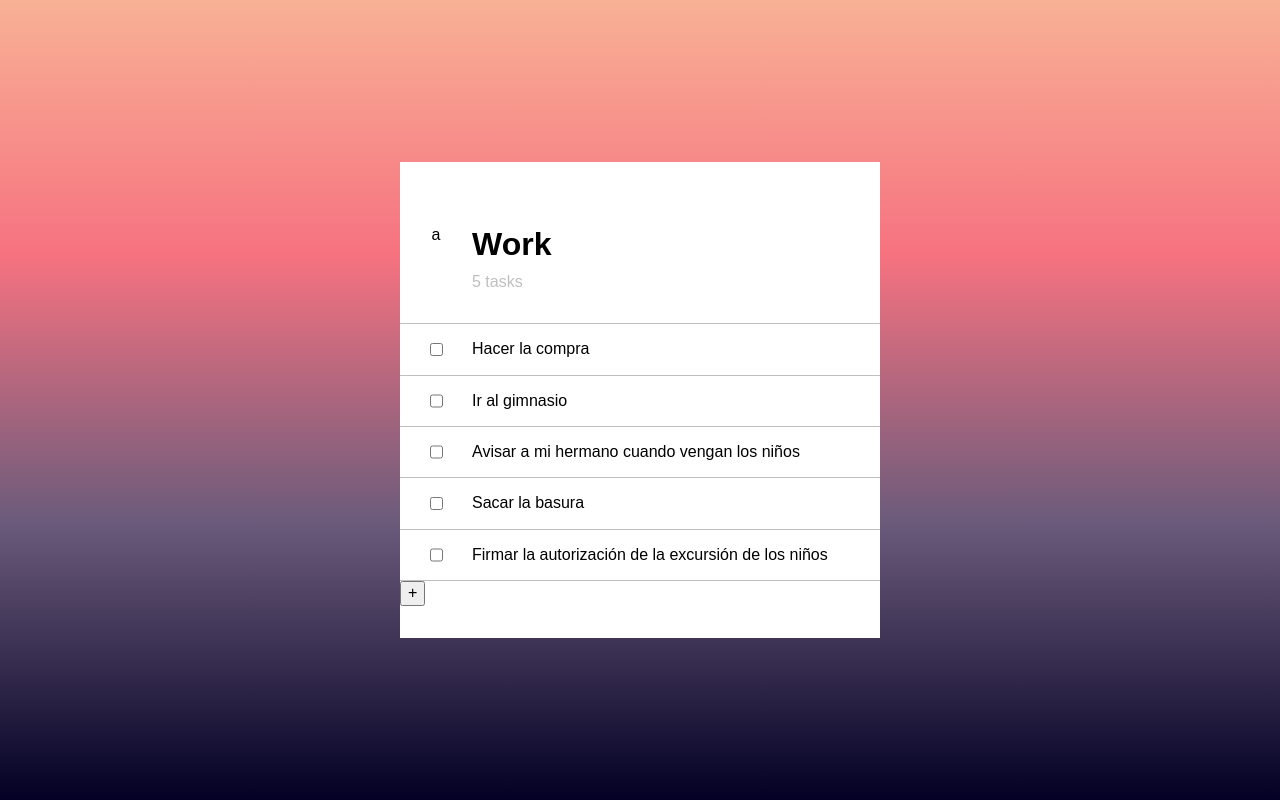
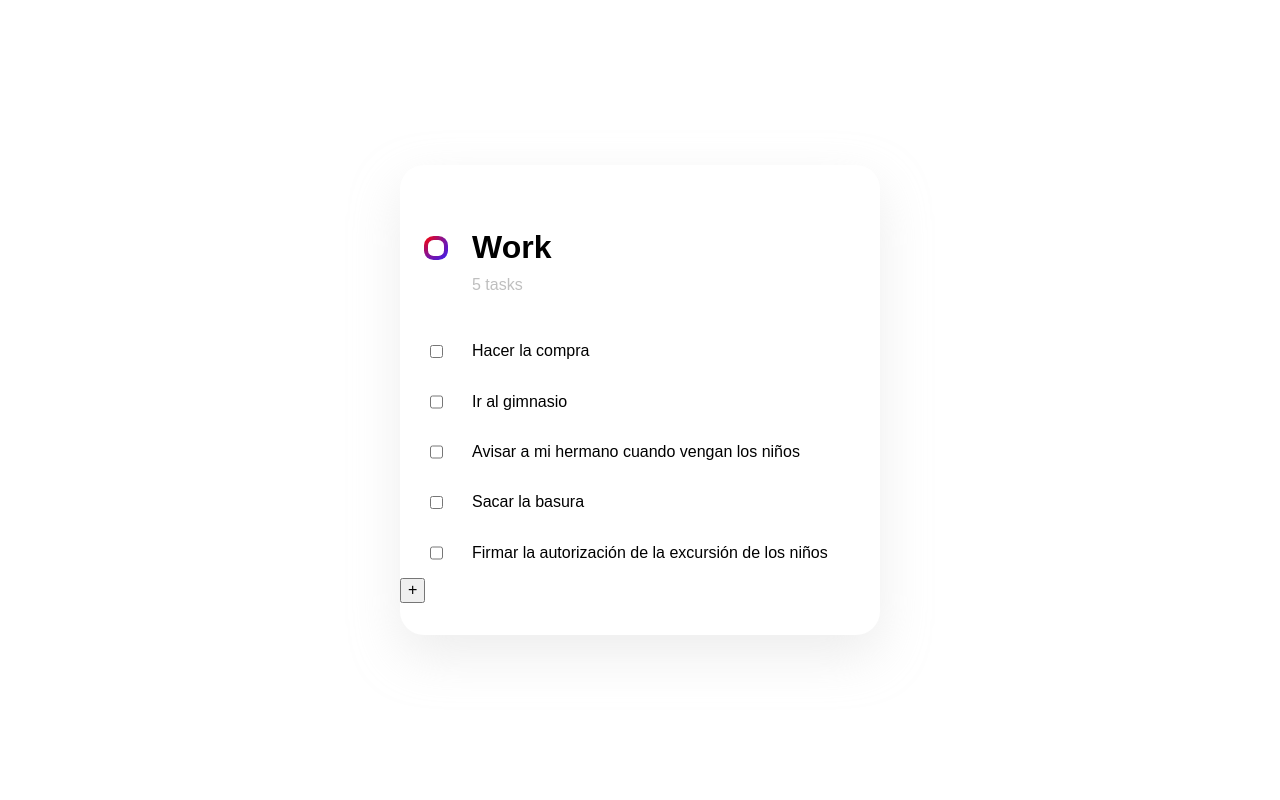
Before and after one commit to jocafernanro/vue-to-do-list-app, a Vue app: page / in a window 1280 px wide. Built offline with nearby package versions, Linux system fonts and the light colour scheme; a web font is replaced by a local one.

Commit message:
Style improved

```diff
--- a/src/App.vue
+++ b/src/App.vue
@@ -22,8 +22,8 @@ export default {
     --color-magenta: #C06C84;
     --color-purple: #6C5B7B;
     --color-blue: #355C7D;
-    --color-grey-clear: #bfbfbf;
-    --gradient-main: linear-gradient(0deg, rgba(2,0,36,1) 0%, rgba(108,91,123,1) 35%, rgba(246,114,128,1) 68%, rgba(248,177,149,1) 100%);
+    --color-grey: #bfbfbf;
+    --color-grey-clear: #f3f3f3;
 
     --font-weight-regular: 500;
     --font-weight-bold: 700;
@@ -45,7 +45,7 @@ export default {
 
   body{
     font-family: neue-haas-grotesk-display, sans-serif;
-    background: var(--gradient-main);
+    background: white;
     font-size: 16px;
   }
 </style>
--- a/src/components/ToDoList.vue
+++ b/src/components/ToDoList.vue
@@ -1,7 +1,7 @@
 <template>
     <div class="card">
         <header class="header" >
-            <div class="header__symbol">a</div>
+            <div class="header__symbol"></div>
             <div class="header__info">
                 <h1 class="header__title">{{ list.name }}</h1>
                 <span class="header__tasks">{{ list.items.length }} tasks</span>
@@ -91,13 +91,14 @@
         width: 30em;
         margin: 0 auto;
         padding: 2em 0;
+        border-radius: 24px;
+        box-shadow: 0 20px 50px rgba(230,230,230, 0.7);
     }
 
     .header{
         display: grid;
         grid-template-columns: 15% 85%;
         padding: 2em 0;
-        border-bottom: 1px solid var(--color-grey-clear);
 
         &__title {
             margin: 0 0 .3em 0;
@@ -105,12 +106,20 @@
         }
 
         &__tasks {
-            color: var(--color-grey-clear);
+            color: var(--color-grey);
         }
 
 
         &__symbol {
             justify-self: center;
+            margin-top: .4em;
+            width: 1em;
+            height: 1em;
+            border: double 4px transparent;
+            border-radius: .6em;
+            background-image: linear-gradient(white, white), radial-gradient(circle at top left, #f00,#3020ff);
+            background-origin: border-box;
+            background-clip: content-box, border-box;
         }
     }
 
@@ -118,7 +127,6 @@
         &__item {
             display: grid;
             grid-template-columns: 15% 85%;
-            border-bottom: 1px solid var(--color-grey-clear);
             padding: 1em 0;
             cursor: pointer;
         }
```
